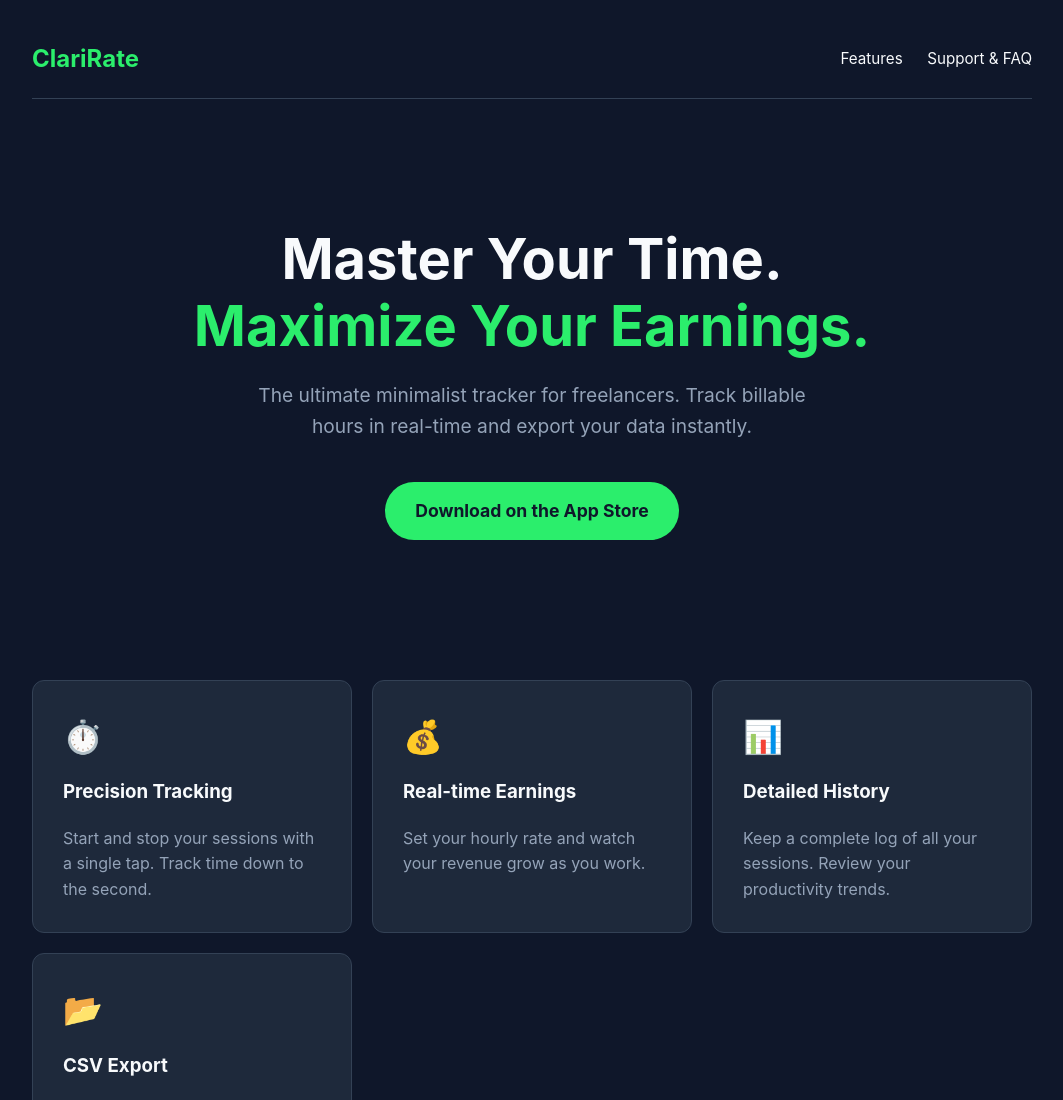
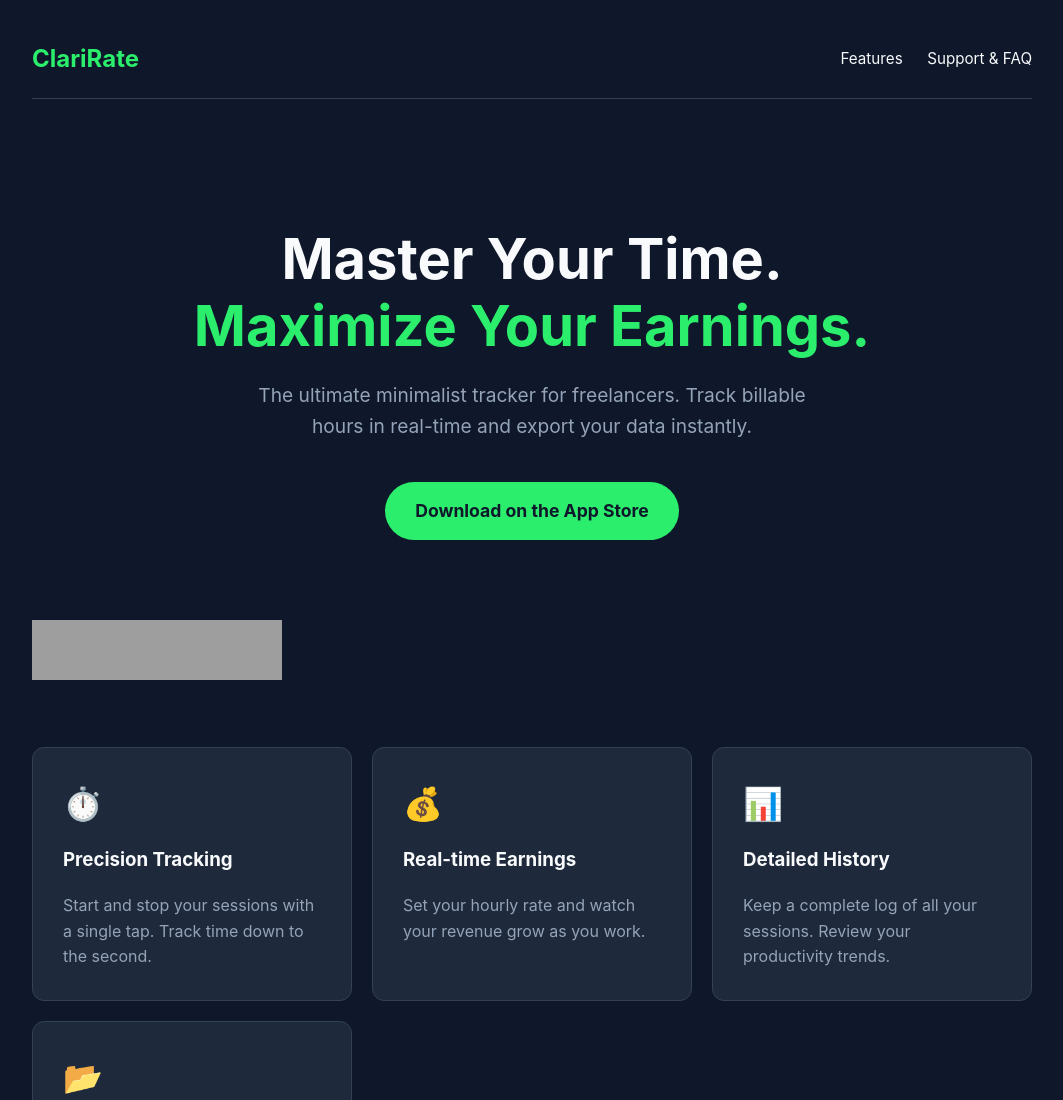
Before and after one commit to o-holyshevskyi/clarirate-support, a plain HTML site: page index.html in a window 1280 px wide. Shown: the top 1100 px of the page, without its empty margins (108-1171 px from the left). Drawn offline with Linux system fonts and the light colour scheme; grey boxes are pictures that could not be loaded.

Commit message:
Update index.html

```diff
--- a/index.html
+++ b/index.html
@@ -177,6 +177,12 @@
             <a href="https://apps.apple.com/us/app/clarirate-hourly-work-tracker/id6756209477" class="cta-button">Download on the App Store</a>
         </section>
 
+        <section>
+            <a href="https://smollaunch.com" target="_blank" rel="noopener">
+              <img src="https://smollaunch.com/badges/featured.svg" alt="Featured on SmolLaunch" width="250" height="60" />
+            </a>
+        </section>
+
         <section id="features" class="features">
             <div class="feature-card">
                 <span class="feature-icon">⏱️</span>
```
